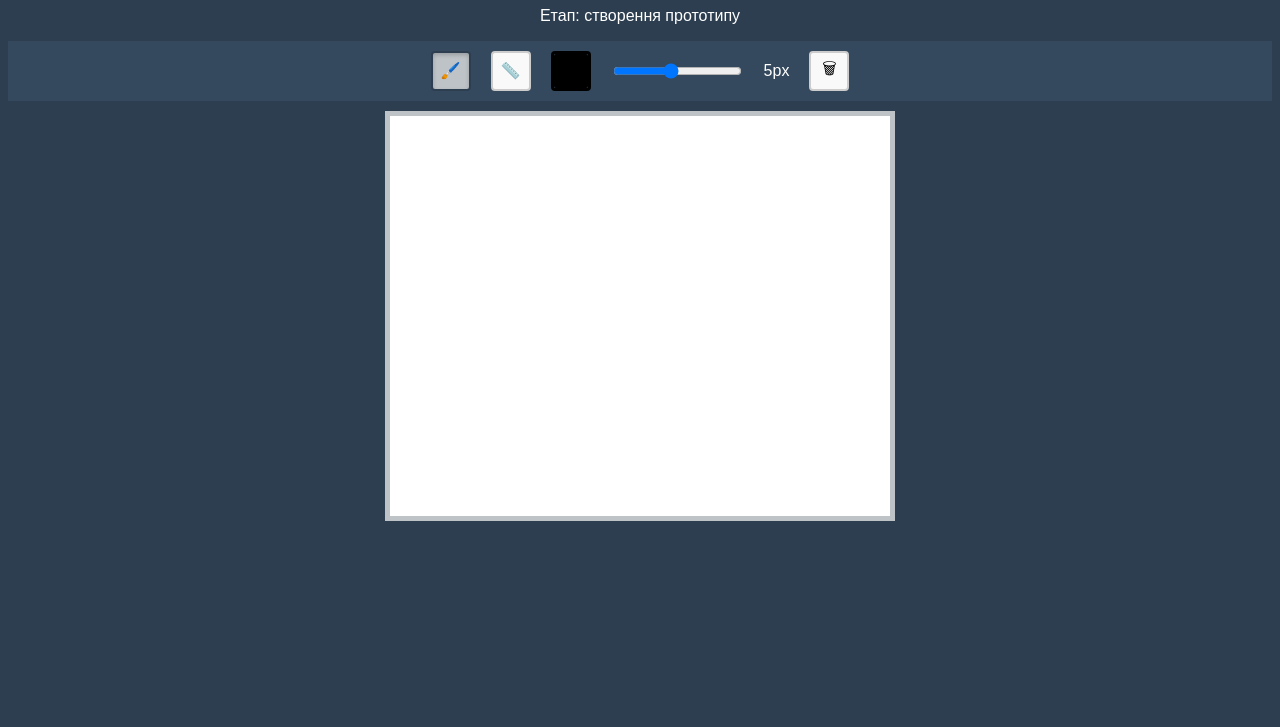
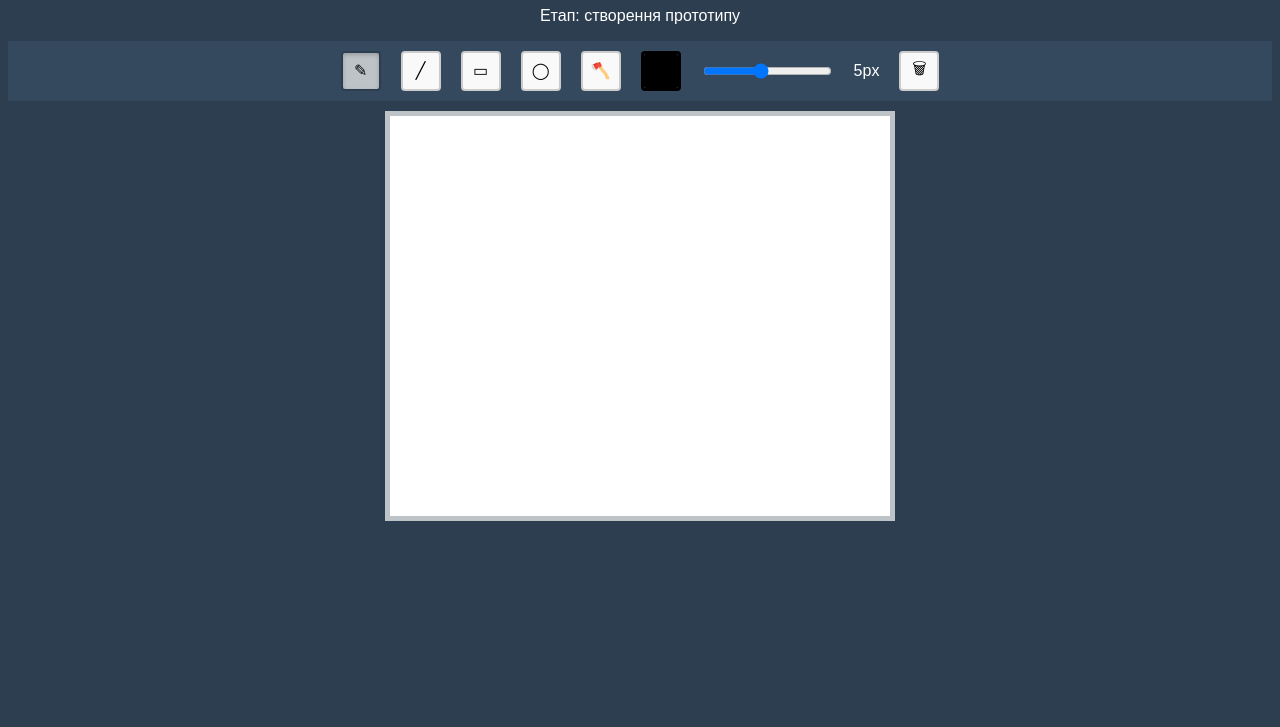
Before and after one commit to Avikett/paint-base_original, a website: page index.html in a window 1280 px wide. Shown: the part 73-800 px from the top of the page. Drawn offline with Linux system fonts and the light colour scheme.

Commit message:
Update index.html

```diff
--- a/index.html
+++ b/index.html
@@ -11,10 +11,16 @@
     <!-- Aviket -->
     <div class="controls">
       <button id="brushBtn" class="tool-button active" title="Пензель">
-        🖌️
+        &#9998;
       </button>
-      <button id="lineBtn" class="tool-button" title="Лінія">📏</button>
-
+      <button id="lineBtn" class="tool-button" title="Лінія">&#9585;</button>
+      <button id="rectBtn" class="tool-button" title="Прямокутник">
+        &#9645;
+      </button>
+      <button id="circleBtn" class="tool-button" title="Коло">&#9711;</button>
+      <button id="fillBtn" class="tool-button" title="Заливка">
+        &#129683;
+      </button>
       <input
         type="color"
         id="colorPicker"
@@ -22,10 +28,9 @@
         class="tool-button"
         title="Оберіть колір"
       />
-
       <input type="range" id="lineWidth" min="1" max="10" value="5" />
       <span id="sizeValue">5px</span>
-      <button id="clearBtn" title="Очистити полотно" class="tool-button">
+      <button id="clearBtn" class="tool-button" title="Очистити полотно">
         &#128465;
       </button>
     </div>
```
